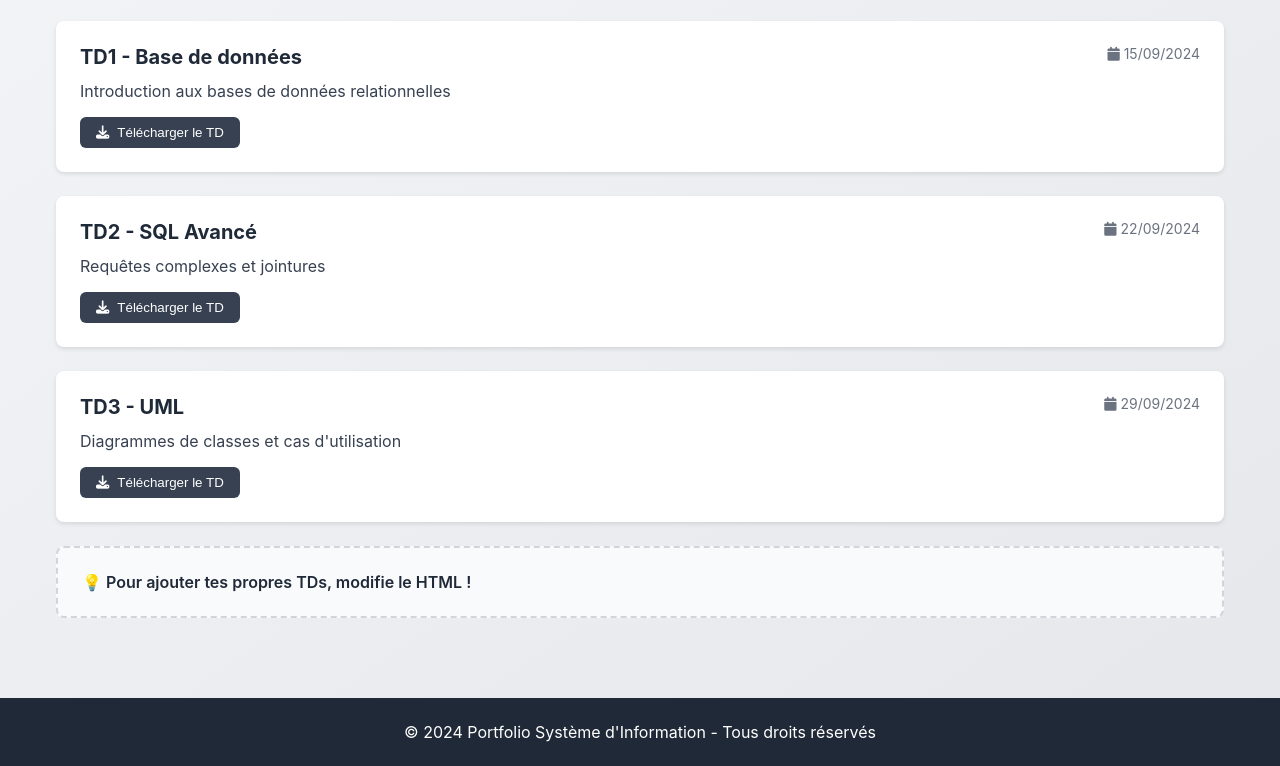
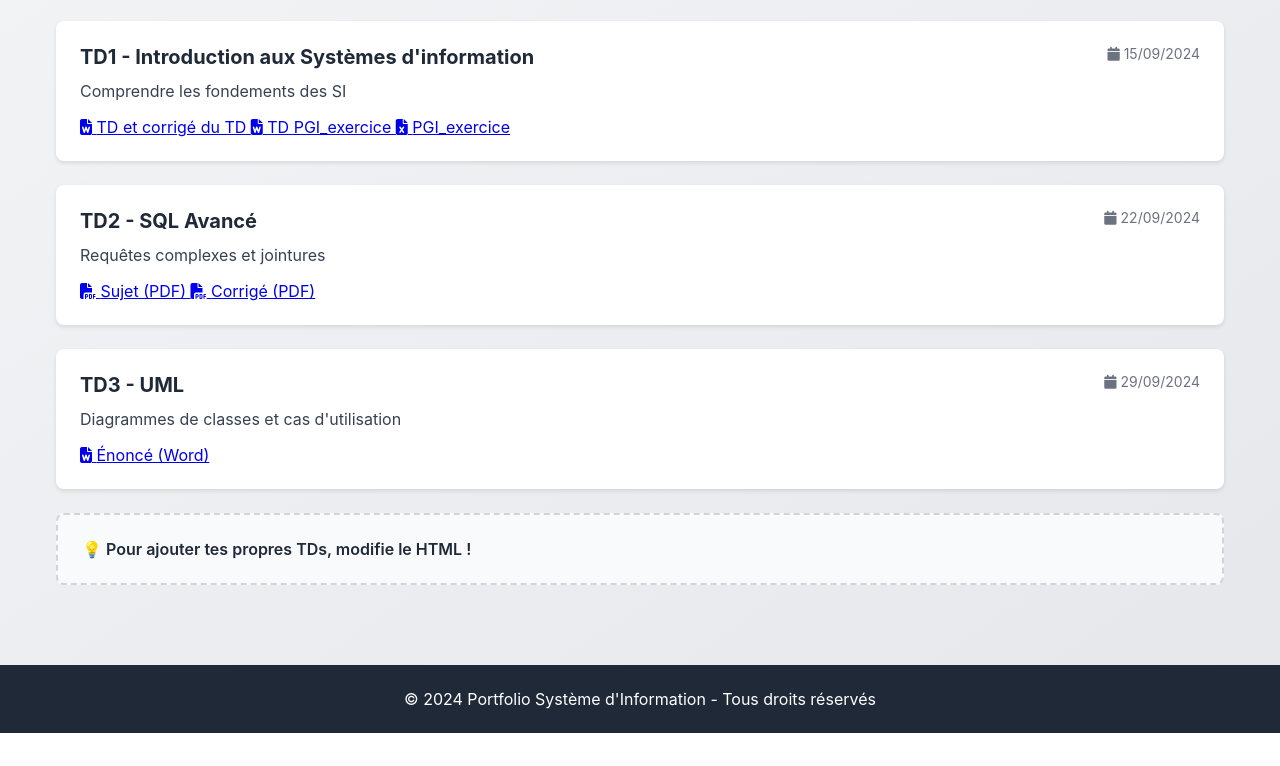
Before and after one commit to rdsrafa/Portfolio_SI, a plain HTML site: page index.html in a window 1280 px wide. Both pictures are taken after a click on the button "TDs". Shown: the part 136-902 px from the top of the page. After the commit the page ends 869 px from the top, so only its background shows below. Drawn offline with Linux system fonts and the light colour scheme.

Commit message:
index.html

```diff
--- a/index.html
+++ b/index.html
@@ -102,17 +102,28 @@
 
             <div class="td-item">
                 <div class="td-header">
-                    <h3>TD1 - Base de données</h3>
+                    <h3>TD1 - Introduction aux Systèmes d'information</h3>
                     <span class="td-date">
                         <i class="fas fa-calendar"></i>
                         15/09/2024
                     </span>
                 </div>
-                <p>Introduction aux bases de données relationnelles</p>
-                <button class="btn-download">
-                    <i class="fas fa-download"></i>
-                    Télécharger le TD
-                </button>
+                <p>Comprendre les fondements des SI </p>
+                <div class="files-container">
+                    <a href="documents/TD 1 SI (1).docx" download class="file-link">
+                        <i class="fas fa-file-word"></i>
+                        <span>TD et corrigé du TD </span>
+                    </a>
+                    <a href="documents/td_PGI_exercice.docx" download class="file-link">
+                        <i class="fas fa-file-word"></i>
+                        <span>TD PGI_exercice </span>
+                    </a>
+                    <a href="documents/PGI_exercice.xls" download class="file-link">
+                        <i class="fas fa-file-excel"></i>
+                        <span>PGI_exercice</span>
+                    </a>
+
+                </div>
             </div>
 
             <div class="td-item">
@@ -124,10 +135,16 @@
                     </span>
                 </div>
                 <p>Requêtes complexes et jointures</p>
-                <button class="btn-download">
-                    <i class="fas fa-download"></i>
-                    Télécharger le TD
-                </button>
+                <div class="files-container">
+                    <a href="documents/TD2_sujet.pdf" download class="file-link">
+                        <i class="fas fa-file-pdf"></i>
+                        <span>Sujet (PDF)</span>
+                    </a>
+                    <a href="documents/TD2_corrige.pdf" download class="file-link">
+                        <i class="fas fa-file-pdf"></i>
+                        <span>Corrigé (PDF)</span>
+                    </a>
+                </div>
             </div>
 
             <div class="td-item">
@@ -139,10 +156,12 @@
                     </span>
                 </div>
                 <p>Diagrammes de classes et cas d'utilisation</p>
-                <button class="btn-download">
-                    <i class="fas fa-download"></i>
-                    Télécharger le TD
-                </button>
+                <div class="files-container">
+                    <a href="documents/TD3_enonce.docx" download class="file-link">
+                        <i class="fas fa-file-word"></i>
+                        <span>Énoncé (Word)</span>
+                    </a>
+                </div>
             </div>
 
             <div class="info-box">
```
